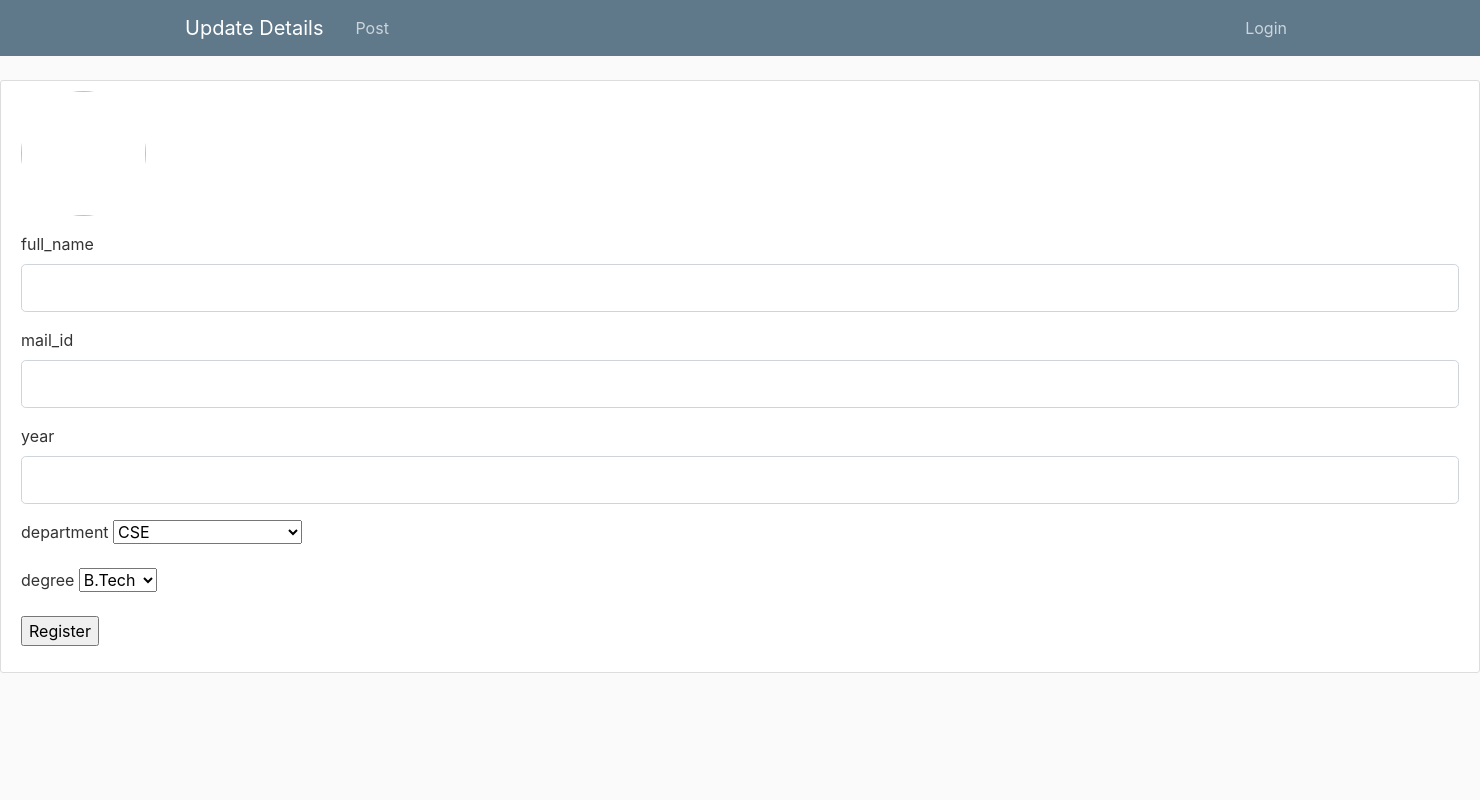
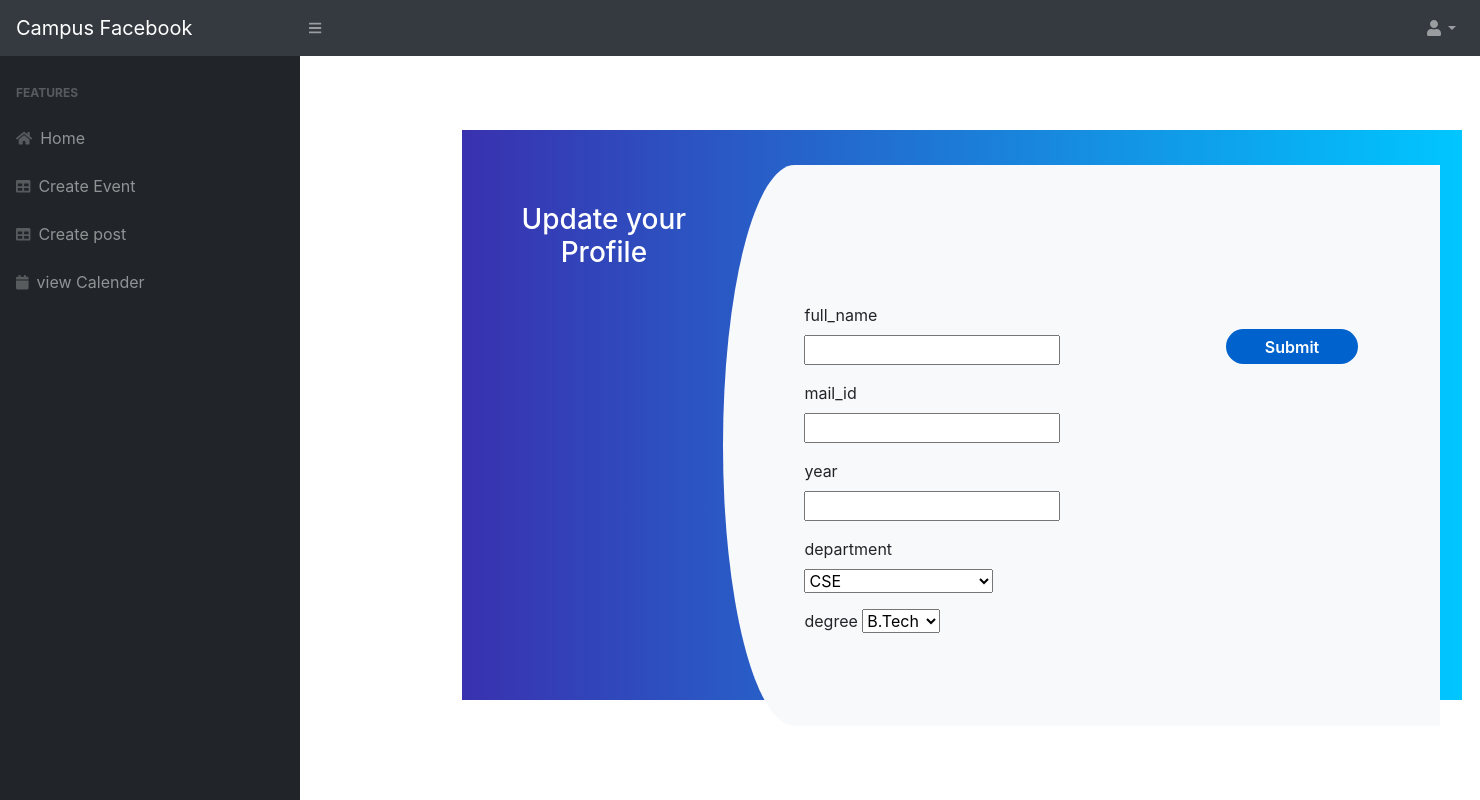
Before and after one commit to DikshaKapoor15/campus-version-of-facebook, a Flask app: template app/templates/updateProfile.html in a window 1480 px wide. Run offline with Flask 2, Linux system fonts and the light colour scheme; the template is opened without the code that fills it: values that come from a table or form of the project are taken from there, others are empty; some libraries are stand-ins or nearby versions.

Commit message:
changed layout

```diff
--- a/app/templates/updateProfile.html
+++ b/app/templates/updateProfile.html
@@ -1,157 +1,161 @@
 <!DOCTYPE html>
-<html>
+<html lang="en">
     <head>
-    <!-- Required meta tags -->
-    <meta charset="utf-8">
-    <meta name="viewport" content="width=device-width, initial-scale=1, shrink-to-fit=no">
+        <meta charset="utf-8" content="width=device-width, initial-scale=1" >
+        <meta http-equiv="X-UA-Compatible" content="IE=edge" />
+        <meta name="viewport" content="width=device-width, initial-scale=1, shrink-to-fit=no" />
+        <meta name="description" content="" />
+        <meta name="author" content="" />
+        <title>Facebook</title>
+        <link href="//maxcdn.bootstrapcdn.com/bootstrap/4.1.1/css/bootstrap.min.css" rel="stylesheet" id="bootstrap-css">
+        <script src="//maxcdn.bootstrapcdn.com/bootstrap/4.1.1/js/bootstrap.min.js"></script>
+        <script src="//cdnjs.cloudflare.com/ajax/libs/jquery/3.2.1/jquery.min.js"></script>
+        <link href="{{ url_for('static',filename='styles/home_style.css') }}" rel="stylesheet" />
+        <link href="https://cdn.datatables.net/1.10.20/css/dataTables.bootstrap4.min.css" rel="stylesheet" crossorigin="anonymous" />
+        <script src="https://code.jquery.com/jquery-1.12.4.js"></script>
+        <script src="https://ajax.googleapis.com/ajax/libs/jquery/3.3.1/jquery.min.js"></script>
+        <script src="https://cdnjs.cloudflare.com/ajax/libs/font-awesome/5.15.1/js/all.min.js" crossorigin="anonymous"></script>
 
-    <!-- Bootstrap CSS -->
-    <link rel="stylesheet" href="https://maxcdn.bootstrapcdn.com/bootstrap/4.0.0/css/bootstrap.min.css" integrity="sha384-Gn5384xqQ1aoWXA+058RXPxPg6fy4IWvTNh0E263XmFcJlSAwiGgFAW/dAiS6JXm" crossorigin="anonymous">
+         <link rel="stylesheet" href="{{ url_for('static',filename='styles/styleEvent.css') }}">
 
-    <link rel="stylesheet" type="text/css" href="{{ url_for('static', filename='styles/updateProfile.css') }}">
 
-    {% if title %}
-        <title>Update ACCOUNT </title>
-    {% else %}
-        <title>UPDATE ACCOUNT</title>
-    {% endif %}
+
     </head>
-<body>
 
-    <header class="site-header">
-      <nav class="navbar navbar-expand-md navbar-dark bg-steel fixed-top">
-        <div class="container">
-          <a class="navbar-brand mr-4" href="/">Update Details</a>
-          <button class="navbar-toggler" type="button" data-toggle="collapse" data-target="#navbarToggle" aria-controls="navbarToggle" aria-expanded="false" aria-label="Toggle navigation">
-            <span class="navbar-toggler-icon"></span>
-          </button>
-          <div class="collapse navbar-collapse" id="navbarToggle">
-            <div class="navbar-nav mr-auto">
-              <a class="nav-item nav-link" href="{{ url_for('create_post') }}">Post</a>
+
+
+    <body class="sb-nav-fixed">
+    <nav class="sb-topnav navbar navbar-expand navbar-dark bg-dark">
+            <!-- <a class="navbar-brand" href="index.html">Start Bootstrap</a> -->
+            <a class="navbar-brand" style="color:white;">Campus Facebook</a>
+            <button class="btn btn-link btn-sm order-1 order-lg-0" id="sidebarToggle" href="#"><i class="fas fa-bars"></i></button>
+            <!-- Navbar Search-->
+            <form class="d-none d-md-inline-block form-inline ml-auto mr-0 mr-md-3 my-2 my-md-0"  method="POST"  action="{{ url_for('home')}}">
+                <div class="input-group">
+
+
+<!--                    <input class="form-control" type="text" placeholder="Search for..." aria-label="Search" aria-describedby="basic-addon2" />-->
+
+                    <div class="input-group-append">
+                        <!-- <input type="submit"  id ="btn" value="Search"> -->
                     </div>
-            <!-- Navbar Right Side -->
-            <div class="navbar-nav">
-              {% if current_user.is_authenticated %}
-                <a class="nav-item nav-link" href="{{ url_for('updateAccount') }}">Account </a>
-<!--                <a class="nav-item nav-link" href="{{ url_for('logout') }}">Logout</a>-->
-              {% else %}
-                <a class="nav-item nav-link" href="{{ url_for('login') }}">Login</a>
-<!--                <a class="nav-item nav-link" href="{{ url_for('register') }}">Register</a>-->
-              {% endif %}
                 </div>
+            </form>
+            <!-- Navbar-->
+            <ul class="navbar-nav ml-auto ml-md-0">
+                <li class="nav-item dropdown">
+                    <a class="nav-link dropdown-toggle" id="userDropdown" href="#" role="button" data-toggle="dropdown" aria-haspopup="true" aria-expanded="false"><i class="fas fa-user fa-fw"></i></a>
+                    <div class="dropdown-menu dropdown-menu-right" aria-labelledby="userDropdown">
+                        <a class="dropdown-item" href="#">Profile</a>
+                        <!-- <a class="dropdown-item" href="#">Activity Log</a> -->
+                        <div class="dropdown-divider"></div>
+                        <a class="dropdown-item" href="{{url_for('logout')}}">Logout</a>
+                    </div>
+                </li>
+            </ul>
+        </nav>
+        <div id="layoutSidenav" >
+            <div id="layoutSidenav_nav">
+                <nav class="sb-sidenav accordion sb-sidenav-dark" id="sidenavAccordion">
+                    <div class="sb-sidenav-menu">
+                        <div class="nav">
+
+
+                            <div class="sb-sidenav-menu-heading">Features</div>
+                            <a class="nav-link" href="{{url_for('home')}}">
+                                <div class="sb-nav-link-icon"><i class="fas fa-home"></i></div>
+                                Home
+                            </a>
+                            <a class="nav-link" href="{{url_for('addevent')}}">
+                                <div class="sb-nav-link-icon"><i class="fas fa-table"></i></div>
+                                Create Event
+                            </a>
+                            <a class="nav-link" href="{{url_for('create_post')}}">
+                                <div class="sb-nav-link-icon"><i class="fas fa-table"></i></div>
+                                Create post
+                            </a>
+                            <a class="nav-link" href="{{url_for('calendar')}}">
+                                <div class="sb-nav-link-icon"><i class="fas fa-calendar"></i></div>
+                                view Calender
+                            </a>
                         </div>
                     </div>
 
                 </nav>
-    </header>
+            </div>
+            <div id="layoutSidenav_content">
+                <main>
+                    <div class="container-fluid">
+                        <h1 class="mt-4"> </h1>
+                        <!-- <ol class="breadcrumb mb-4">
+                            <li class="breadcrumb-item active">Dashboard</li>
+                        </ol> -->
+                        <div class="row">
+                                        <form method="post" action="#">
 
-    <div class="content-section">
-      <div class="media">
-        <img class="rounded-circle account-img" >  <!--to be checked--   src="{{ image_file }}"  image source to be added-->
-        <div class="media-body">
-<!--            to abe added again-->
-<!--          <h2 class="account-heading">{{ current_user.full_name }}</h2>-->
-<!--          <p class="text-secondary">{{ current_user.mail_id }}</p>-->
+    <div class="container register" style="margin-left: 150px; margin-top: 50px; height: 570px; width:1000px;">
+                <div class="row">
+                    <div class="col-md-3 register-left">
+<!--                        <img src="https://image.ibb.co/n7oTvU/logo_white.png" alt=""/>-->
+                        <h3>Update your Profile</h3>
+<!--                        <p>You are 30 seconds away from earning your own money!</p>-->
+<!--                        <input type="submit" name="" value="Login"/><br/>-->
                     </div>
+                    <div class="col-md-9 register-right">
+                        <ul class="nav nav-tabs nav-justified" id="myTab" role="tablist">
+                        </ul>
+                        <div class="tab-content" id="myTabContent">
+                            <div class="tab-pane fade show active" id="home" role="tabpanel" aria-labelledby="home-tab">
+<!--                                <h3 class="register-heading">Add Event Details</h3>-->
+                                <div class="row register-form">
+                                    <div class="col-md-6">
+                                        <div class="form-group">
+<!--                                            <input type="text" class="form-control" placeholder="First Name *" value="" />-->
+                                             {{ form.full_name.label() }}
+                                          {{ form.full_name}}
                                         </div>
-
-    <form method="POST" action="#" >   <!--to be included inside enctype="multipart/form-data">>-->
-<!--          {{ form.hidden_tag() }}-->
-            {{form.csrf_token}}
-<!--            <fieldset class="form-group">-->
-<!--                <legend class="border-bottom mb-4">Account Info</legend>  to be added-->
                                         <div class="form-group">
-                    {{ form.full_name.label(class="form-control-label") }}
-
-                    {% if form.full_name.errors %}
-                        {{ form.full_name(class="form-control form-control-lg is-invalid") }}
-                        <div class="invalid-feedback">
-                            {% for error in form.full_name.errors %}
-                                <span>{{ error }}</span>
-                            {% endfor %}
+<!--                                            <input type="text" class="form-control" placeholder="Last Name *" value="" />-->
+                                                      {{ form.mail_id.label() }}
+                                         {{ form.mail_id }}
                                         </div>
-                    {% else %}
-                        {{ form.full_name(class="form-control form-control-lg") }}
-                    {% endif %}
-                </div>
-
                                         <div class="form-group">
-                    {{ form.mail_id.label(class="form-control-label") }}
-                    {% if form.mail_id.errors %}
-                        {{ form.mail_id(class="form-control form-control-lg is-invalid") }}
-                        <div class="invalid-feedback">
-                            {% for error in form.mail_id.errors %}
-                                <span>{{ error }}</span>
-                            {% endfor %}
-                        </div>
-                    {% else %}
-                        {{ form.mail_id(class="form-control form-control-lg") }}
-                    {% endif %}
-                </div>
-
-                <div class="form-group">
-                    {{ form.year.label(class="form-control-label") }}
-
-                    {% if form.year.errors %}
-                        {{ form.year(class="form-control form-control-lg is-invalid") }}
-                        <div class="invalid-feedback">
-                            {% for error in form.year.errors %}
-                                <span>{{ error }}</span>
-                            {% endfor %}
-                        </div>
-                    {% else %}
-                        {{ form.year(class="form-control form-control-lg") }}
-                    {% endif %}
+<!--                                            <input type="password" class="form-control" placeholder="Password *" value="" />-->
+                                             {{ form.year.label() }}
+                                        {{ form.year}}
                                         </div>
 
                                         <div class="form-group">
                                          {{ form.department.label(class="form-control-label") }}
-
-<!--                    {% if form.department.errors %}-->
-<!--                        {{ form.department(class="form-control form-control-lg is-invalid") }}-->
-<!--                        <div class="invalid-feedback">-->
-<!--                            {% for error in form.department.errors %}-->
-<!--                                <span>{{ error }}</span>-->
-<!--                            {% endfor %}-->
-<!--                        </div>-->
-<!--                    {% else %}-->
-<!--                        {{ form.department(class="form-control form-control-lg") }}-->
-<!--                    {% endif %}-->
                                            {{form.department(placeholder = 'Department', type='text')}}
                                         </div>
 
                                         <div class="form-group">
-                    {{ form.degree.label(class="form-control-label") }}
+                                         {{ form.degree.label() }}
+                                           {{form.degree(placeholder = 'Degree', type='text')}}
+                                        </div>
+                                    </div>
+                                    <div class="col-md-6">
 
-<!--                    {% if form.degree.errors %}-->
-<!--                        {{ form.degree(class="form-control form-control-lg is-invalid") }}-->
-<!--                        <div class="invalid-feedback">-->
-<!--                            {% for error in form.degree.errors %}-->
-<!--                                <span>{{ error }}</span>-->
-<!--                            {% endfor %}-->
-<!--                        </div>-->
-<!--                    {% else %}-->
-<!--                        {{ form.degree(class="form-control form-control-lg") }}-->
-<!--                    {% endif %}-->
-                    {{form.degree(placeholder = 'Degree', type='text')}}
+                                        <input type="submit" class="btnRegister"  value="Submit"/>
+                                    </div>
+                                </div>
+                            </div>
+                            </div>
+                        </div>
+                    </div>
+                </div>
+                                        </form>
+                        </div>
+                    </div>
+                </main>
+            </div>
         </div>
 
 
+           <script src="https://cdn.jsdelivr.net/npm/bootstrap@4.5.3/dist/js/bootstrap.bundle.min.js" crossorigin="anonymous"></script>
+        <script src="{{ url_for('static',filename='javascript/home_script.js') }}"></script>
 
-            </fieldset>
+    </body>
 
-            <div class="form-group">
-
-                <input type="submit" name = "action" value="Register">
-            </div>
-        </form>
-    </div>
-
-
-    <!-- Optional JavaScript -->
-    <!-- jQuery first, then Popper.js, then Bootstrap JS -->
-    <script src="https://code.jquery.com/jquery-3.2.1.slim.min.js" integrity="sha384-KJ3o2DKtIkvYIK3UENzmM7KCkRr/rE9/Qpg6aAZGJwFDMVNA/GpGFF93hXpG5KkN" crossorigin="anonymous"></script>
-    <script src="https://cdnjs.cloudflare.com/ajax/libs/popper.js/1.12.9/umd/popper.min.js" integrity="sha384-ApNbgh9B+Y1QKtv3Rn7W3mgPxhU9K/ScQsAP7hUibX39j7fakFPskvXusvfa0b4Q" crossorigin="anonymous"></script>
-    <script src="https://maxcdn.bootstrapcdn.com/bootstrap/4.0.0/js/bootstrap.min.js" integrity="sha384-JZR6Spejh4U02d8jOt6vLEHfe/JQGiRRSQQxSfFWpi1MquVdAyjUar5+76PVCmYl" crossorigin="anonymous"></script>
-</body>
 </html>
```
Lines whose indentation alone changed are shown as unchanged.
